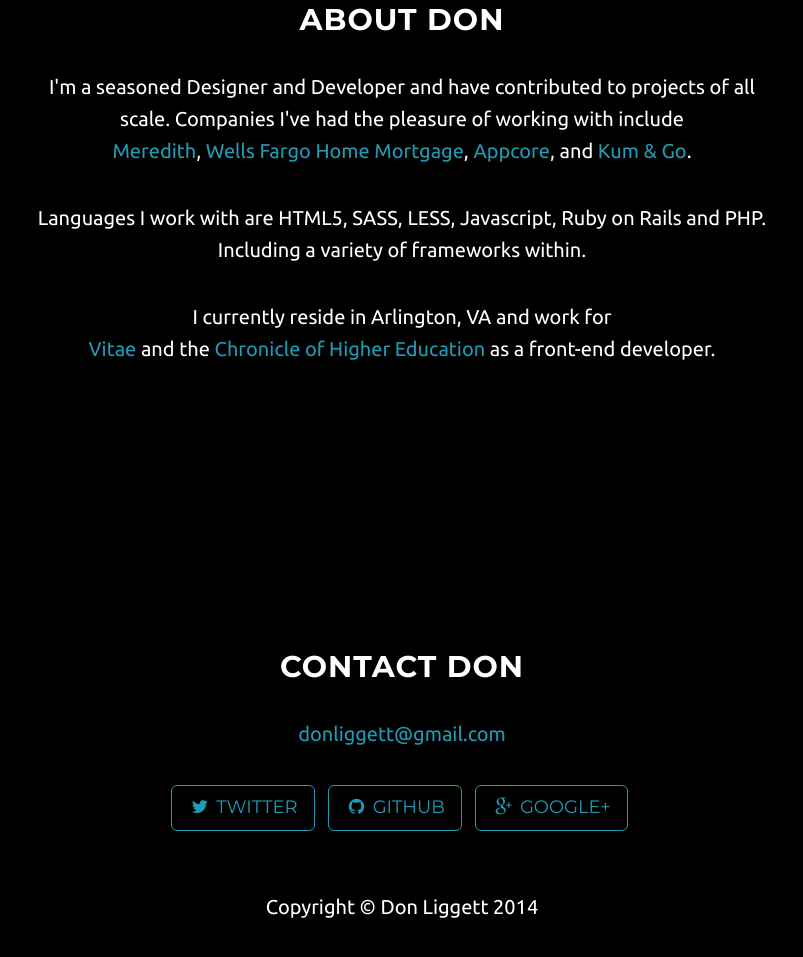
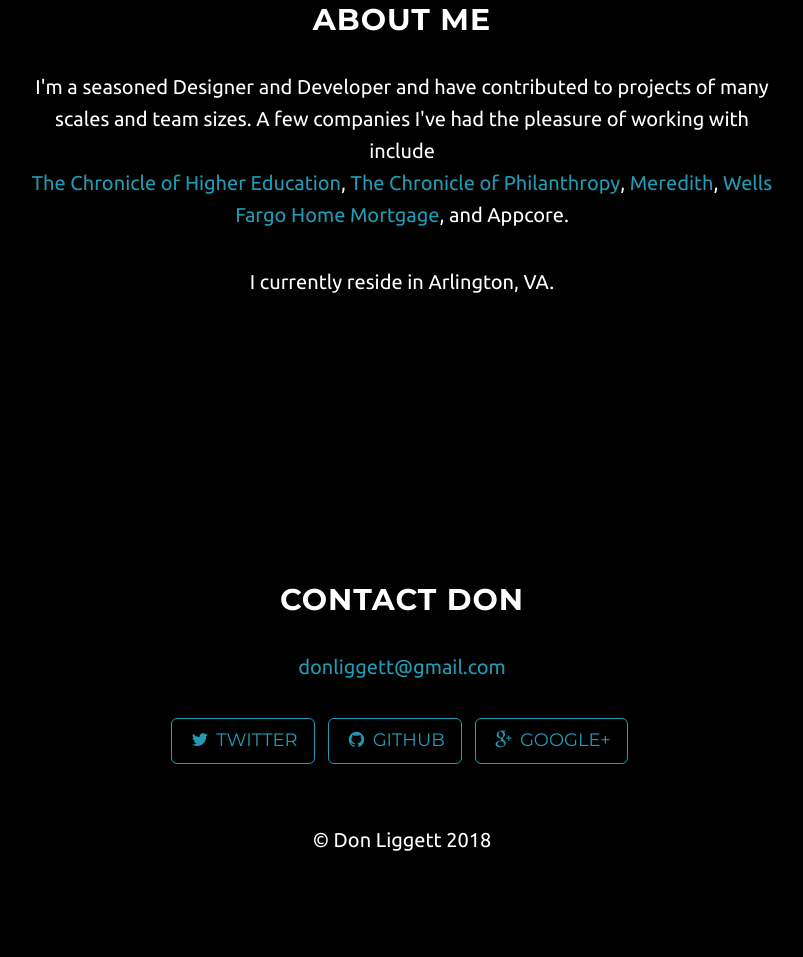
Before and after one commit to donliggett/donliggett.github.io, a plain HTML site: page index.html in a window 1280 px wide. Shown: the part 1047-2004 px from the top of the page, without its empty margins (238-1041 px from the left). Drawn offline with Linux system fonts and the light colour scheme; some packages are replaced by stand-ins of ours.

Commit message:
Update 'about me' and make copyright dynamic

```diff
--- a/index.html
+++ b/index.html
@@ -84,10 +84,9 @@
     <section id="about" class="container content-section text-center">
         <div class="row">
             <div class="col-lg-8 col-lg-offset-2">
-                <h2>About Don</h2>
-                <p>I'm a seasoned Designer and Developer and have contributed to projects of all scale. Companies I've had the pleasure of working with include <br><a href="http://www.meredith.com/" target="_blank">Meredith</a>, <a href="https://www.wellsfargo.com/mortgage/" target="_blank">Wells Fargo Home Mortgage</a>, <a href="http://www.appcore.com" target="_blank">Appcore</a>, and <a href="http://www.kumandgo.com/" target="_blank">Kum &amp; Go</a>.</p>
-                <p>Languages I work with are HTML5, SASS, LESS, Javascript, Ruby on Rails and PHP. Including a variety of frameworks within.</p>
-                <p>I currently reside in Arlington, VA and work for <br><a href="https://www.chroniclevitae.com" target="_blank">Vitae</a> and the <a href="http://www.chrnoicle.com" target="_blank">Chronicle of Higher Education</a> as a front-end developer.</p>
+                <h2>About Me</h2>
+                <p>I'm a seasoned Designer and Developer and have contributed to projects of many scales and team sizes. A few companies I've had the pleasure of working with include <br><a href="http://www.chronicle.com" target="_blank">The Chronicle of Higher Education</a>, <a href="http://www.philanthropy.com" target="_blank">The Chronicle of Philanthropy</a>, <a href="http://www.meredith.com/" target="_blank">Meredith</a>, <a href="https://www.wellsfargo.com/mortgage/" target="_blank">Wells Fargo Home Mortgage</a>, and Appcore.</p>
+                <p>I currently reside in Arlington, VA.<br></p>
             </div>
         </div>
     </section>
@@ -119,7 +118,7 @@
     <!-- Footer -->
     <footer>
         <div class="container text-center">
-            <p>Copyright &copy; Don Liggett 2014</p>
+            <p>&copy; Don Liggett <script> document.write(new Date().getFullYear());</script></p>
             <br><br><br><br><br>
         </div>
     </footer>
```
